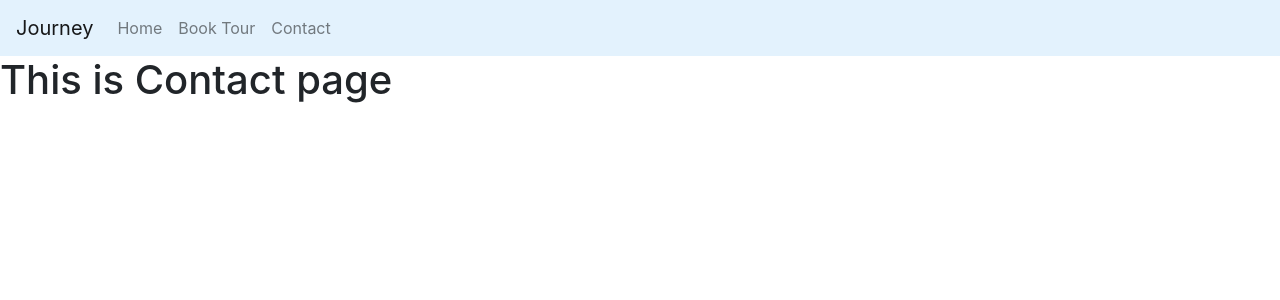
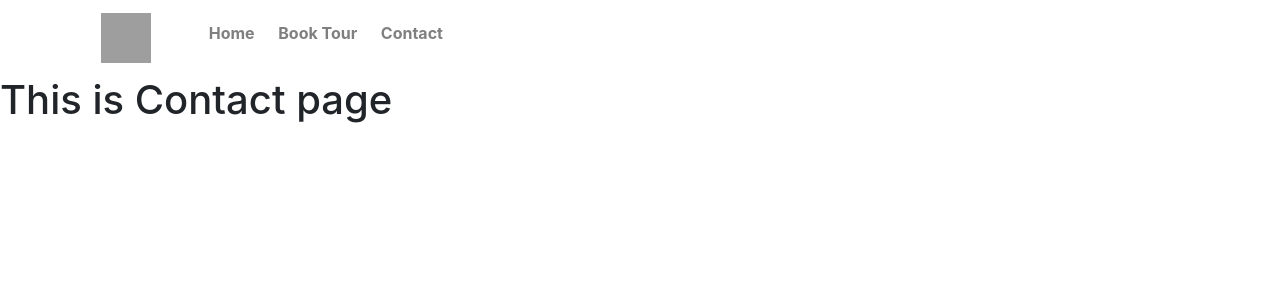
Before and after one commit to cj-yourjourney/testing, a Django app: page /contact/ in a window 1280 px wide. Shown: the top 300 px of the page. Run offline with Django 3.2, Linux system fonts and the light colour scheme; some libraries are stand-ins or nearby versions; grey boxes are pictures that could not be loaded.

Commit message:
modify the tour page

```diff
--- a/templates/base.html
+++ b/templates/base.html
@@ -12,9 +12,11 @@
   {% block css%} {% endblock%}
   </head>
   <body>
+      <div class="container">
+      {% include 'navbar.html' %}
+      </div>
 
-      {% include 'navbar.html' %}
-    {% block content %}{% endblock %}
+      {% block content %}{% endblock %}
 
 
 
--- a/templates/navbar.html
+++ b/templates/navbar.html
@@ -1,13 +1,13 @@
-  <nav class="navbar navbar-light navbar-expand" style="background-color: #e3f2fd;">
-  <a class="navbar-brand" href="{% url 'landing_pages:home-page'%}">Journey</a>
+  <nav class="navbar navbar-light navbar-expand navbar-light">
+  <a class="navbar-brand" href="{% url 'landing_pages:home-page'%}"><img src="http://i66.tinypic.com/ofww03.png" border="0" height="50" width="50">&nbsp;&nbsp;&nbsp;&nbsp;&nbsp;&nbsp;</a>
   <button class="navbar-toggler" type="button" data-toggle="collapse" data-target="#navbarNavAltMarkup" aria-controls="navbarNavAltMarkup" aria-expanded="false" aria-label="Toggle navigation">
     <span class="navbar-toggler-icon"></span>
   </button>
   <div class="collapse navbar-collapse" id="navbarNavAltMarkup">
     <div class="navbar-nav">
-      <a class="nav-item nav-link " href="{% url 'landing_pages:home-page'%}">Home <span class="sr-only">(current)</span></a>
-      <a class="nav-item nav-link" href="{% url 'landing_pages:golden-gate-bridge'%}">Book Tour</a>
-      <a class="nav-item nav-link" href="{% url 'landing_pages:contact-page' %}">Contact</a>
+      <a class="nav-item nav-link " href="{% url 'landing_pages:home-page'%}"> <p class="h6 font-weight-bold">Home &nbsp; </p></span></a>
+      <a class="nav-item nav-link" href="{% url 'landing_pages:golden-gate-bridge'%}"><p class=" h6 font-weight-bold">Book Tour &nbsp; </p></a>
+      <a class="nav-item nav-link" href="{% url 'landing_pages:contact-page' %}"><p class="h6 font-weight-bold">Contact &nbsp;</p></a>
     </div>
   </div>
 </nav>
```
Also changed, not shown: templates/landing_pages/golden_gate_bridge.html (+86 -11 lines).
